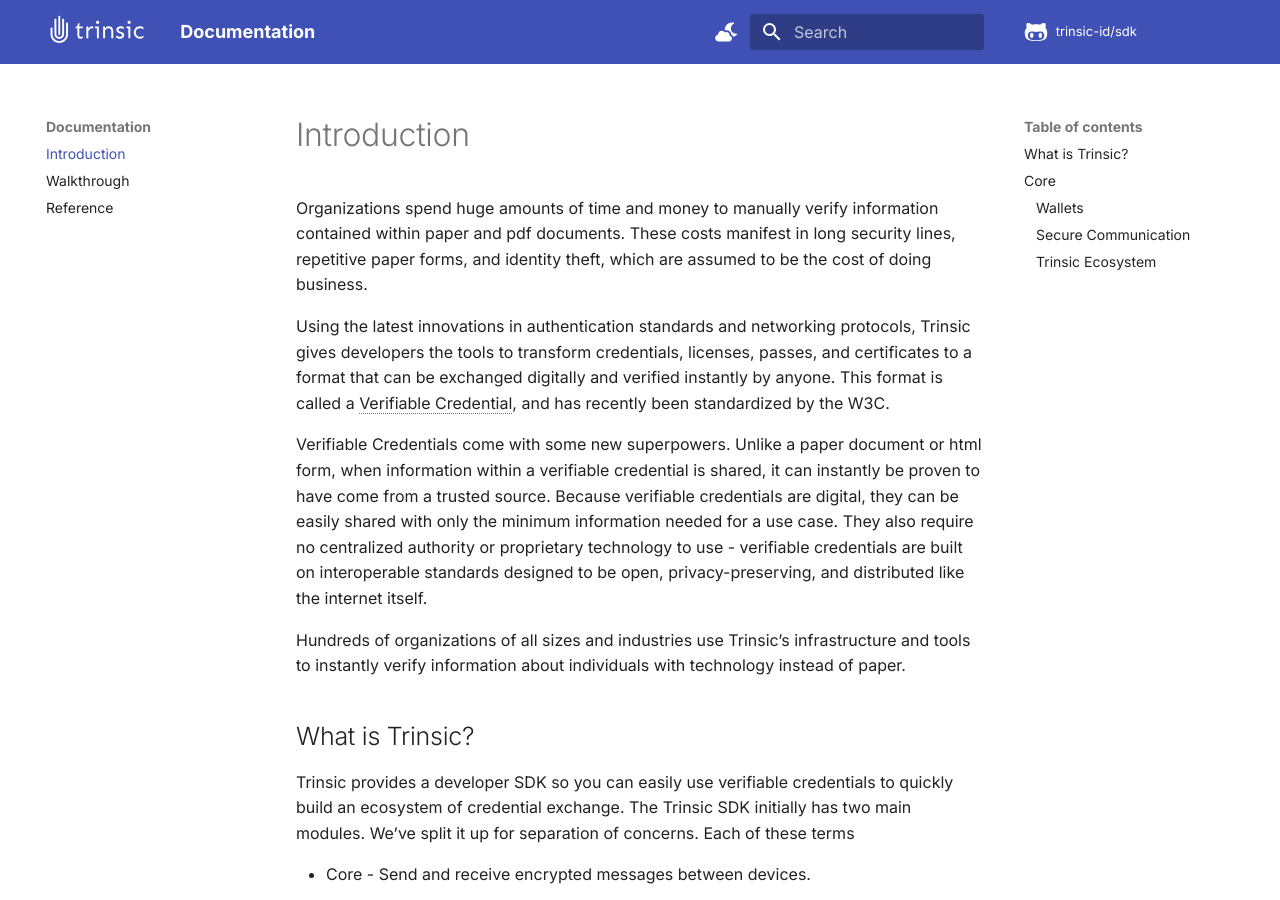
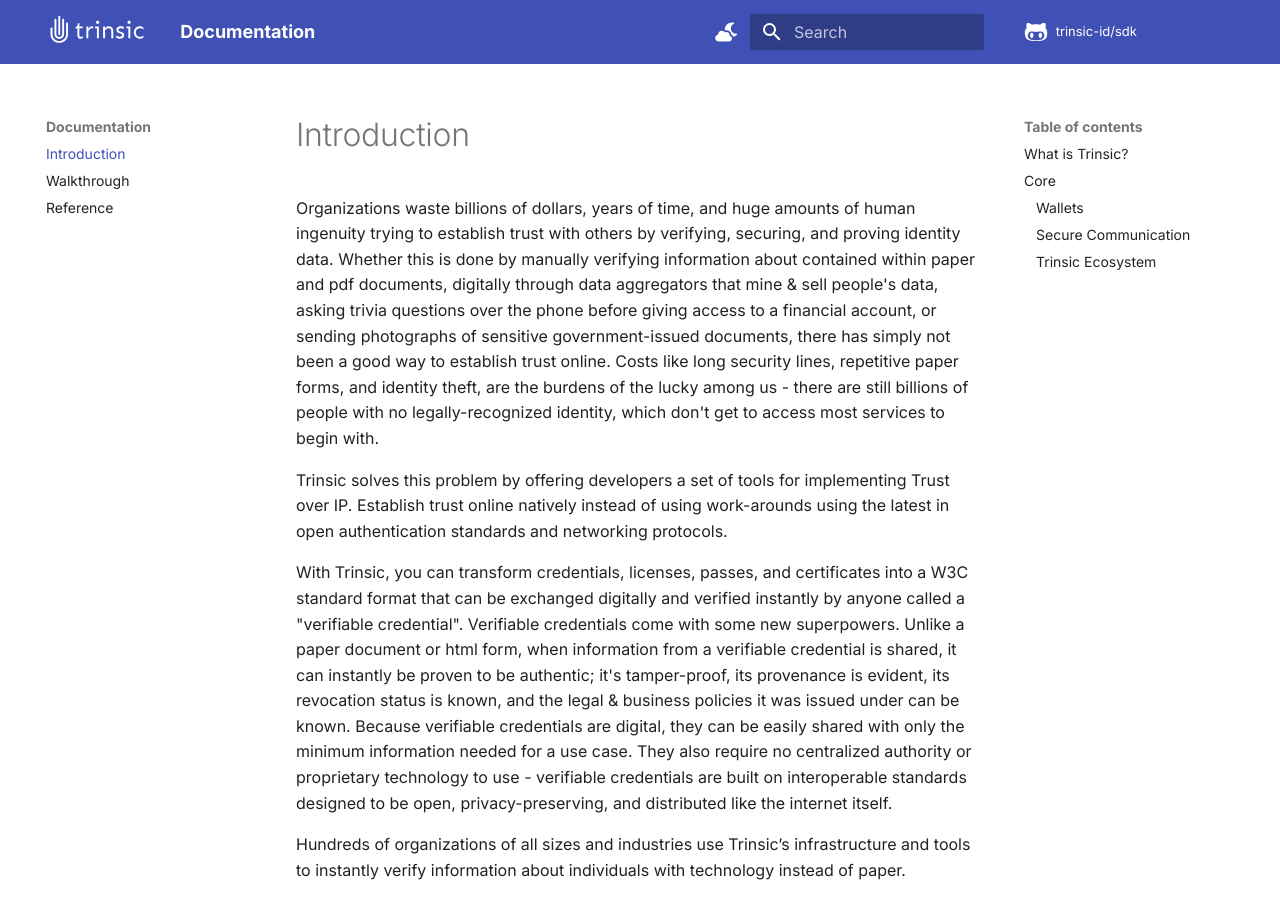
Before and after one commit to trinsic-id/v2-sdk, an MkDocs documentation site: the page built from docs/index.md, in a window 1280 px wide and 900 px high. Built offline with MkDocs 1.6.1 and Material for MkDocs 9.7.7, drawn with Linux system fonts in a browser that asks for light colours; comment, search, counter and statistics services are not loaded.

Commit message:
Update index.md (#28)

```diff
--- a/docs/index.md
+++ b/docs/index.md
@@ -1,10 +1,10 @@
 # Introduction
 
-Organizations spend huge amounts of time and money to manually verify information contained within paper and pdf documents. These costs manifest in long security lines, repetitive paper forms, and identity theft, which are assumed to be the cost of doing business.
+Organizations waste billions of dollars, years of time, and huge amounts of human ingenuity trying to establish trust with others by verifying, securing, and proving identity data. Whether this is done by manually verifying information about contained within paper and pdf documents, digitally through data aggregators that mine & sell people's data, asking trivia questions over the phone before giving access to a financial account, or sending photographs of sensitive government-issued documents, there has simply not been a good way to establish trust online. Costs like long security lines, repetitive paper forms, and identity theft, are the burdens of the lucky among us - there are still billions of people with no legally-recognized identity, which don't get to access most services to begin with.
 
-Using the latest innovations in authentication standards and networking protocols, Trinsic gives developers the tools to transform credentials, licenses, passes, and certificates to a format that can be exchanged digitally and verified instantly by anyone. This format is called a Verifiable Credential, and has recently been standardized by the W3C.
+Trinsic solves this problem by offering developers a set of tools for implementing Trust over IP. Establish trust online natively instead of using work-arounds using the latest in open authentication standards and networking protocols.
 
-Verifiable Credentials come with some new superpowers. Unlike a paper document or html form, when information within a verifiable credential is shared, it can instantly be proven to have come from a trusted source. Because verifiable credentials are digital, they can be easily shared with only the minimum information needed for a use case. They also require no centralized authority or proprietary technology to use - verifiable credentials are built on interoperable standards  designed to be open, privacy-preserving, and distributed like the internet itself.
+With Trinsic, you can transform credentials, licenses, passes, and certificates into a W3C standard format that can be exchanged digitally and verified instantly by anyone called a "verifiable credential". Verifiable credentials come with some new superpowers. Unlike a paper document or html form, when information from a verifiable credential is shared, it can instantly be proven to be authentic; it's tamper-proof, its provenance is evident, its revocation status is known, and the legal & business policies it was issued under can be known. Because verifiable credentials are digital, they can be easily shared with only the minimum information needed for a use case. They also require no centralized authority or proprietary technology to use - verifiable credentials are built on interoperable standards  designed to be open, privacy-preserving, and distributed like the internet itself.
 
 Hundreds of organizations of all sizes and industries use Trinsic’s infrastructure and tools to instantly verify information about individuals with technology instead of paper.
 
```
